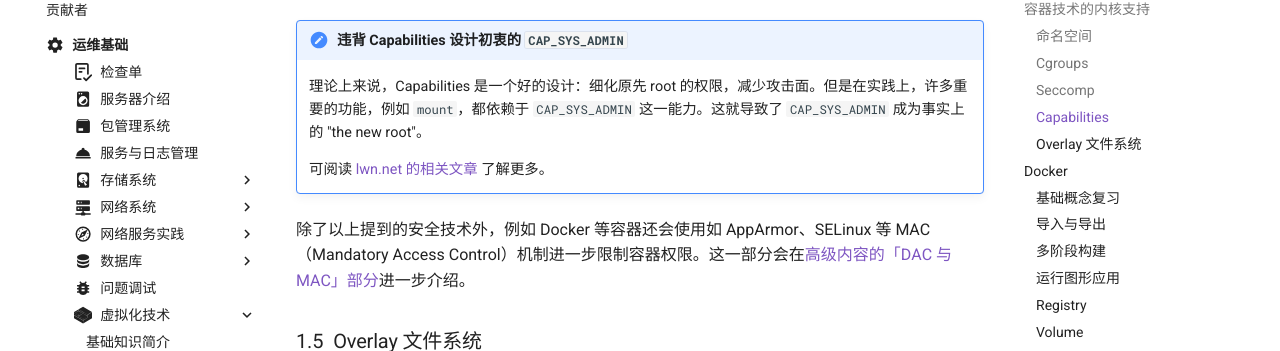
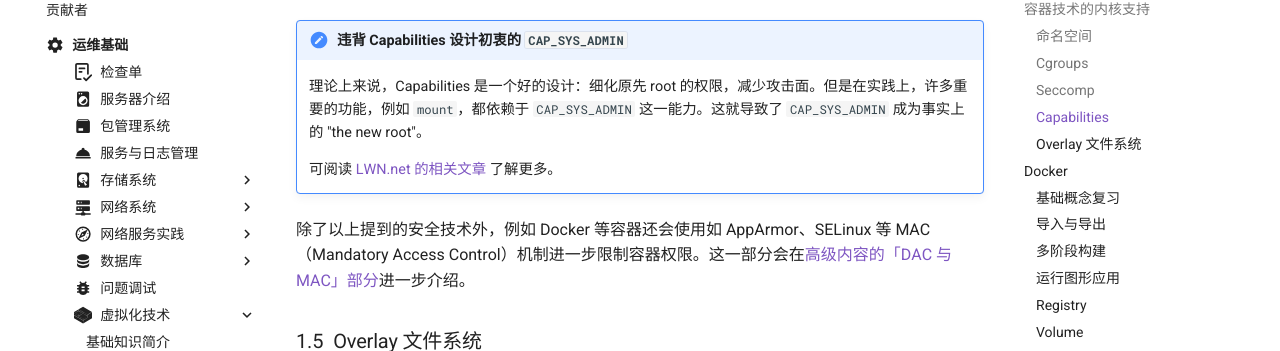
Before and after one commit to ustclug/Linux201-docs, an MkDocs documentation site: the page built from docs/ops/virtualization/container.md, in a window 1280 px wide and 900 px high, scrolled down 7655 px. Shown: the part 99-450 px from the top of the window. Built offline with MkDocs 1.6.1 and Material for MkDocs 9.7.7, drawn with Linux system fonts in a browser that asks for light colours; comment, search, counter and statistics services are not loaded.

```diff
--- a/docs/ops/virtualization/container.md
+++ b/docs/ops/virtualization/container.md
@@ -335,7 +335,7 @@ Ambient set =
 
     理论上来说，Capabilities 是一个好的设计：细化原先 root 的权限，减少攻击面。但是在实践上，许多重要的功能，例如 `mount`，都依赖于 `CAP_SYS_ADMIN` 这一能力。这就导致了 `CAP_SYS_ADMIN` 成为事实上的 "the new root"。
 
-    可阅读 [lwn.net 的相关文章](https://lwn.net/Articles/486306/) 了解更多。
+    可阅读 [LWN.net 的相关文章](https://lwn.net/Articles/486306/) 了解更多。
 
 除了以上提到的安全技术外，例如 Docker 等容器还会使用如 AppArmor、SELinux 等 MAC（Mandatory Access Control）机制进一步限制容器权限。这一部分会在[高级内容的「DAC 与 MAC」部分](../../advanced/dac-mac.md)进一步介绍。
 
```
Also changed, not shown: other parts of docs/ops/virtualization/container.md (+1 -1 lines).
